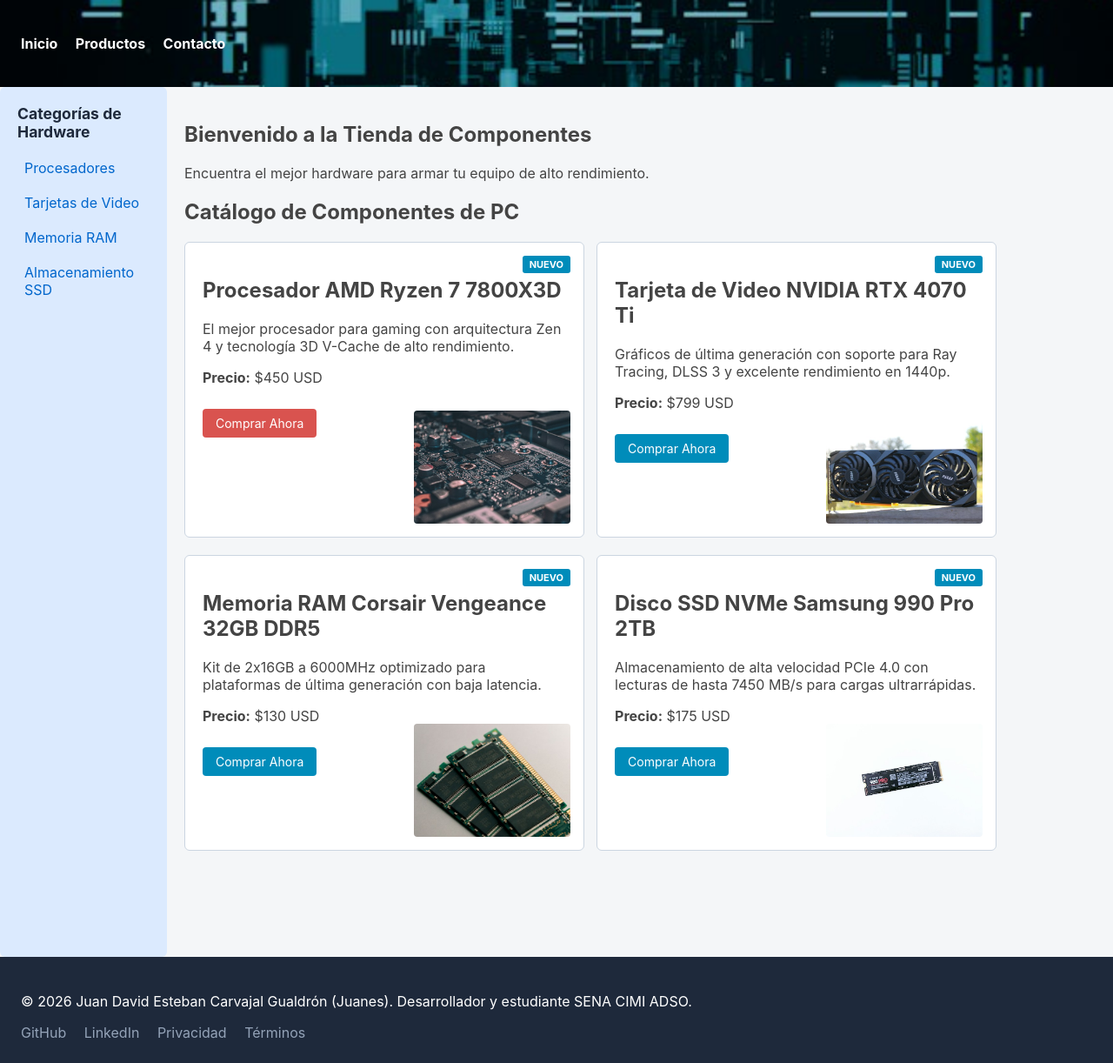
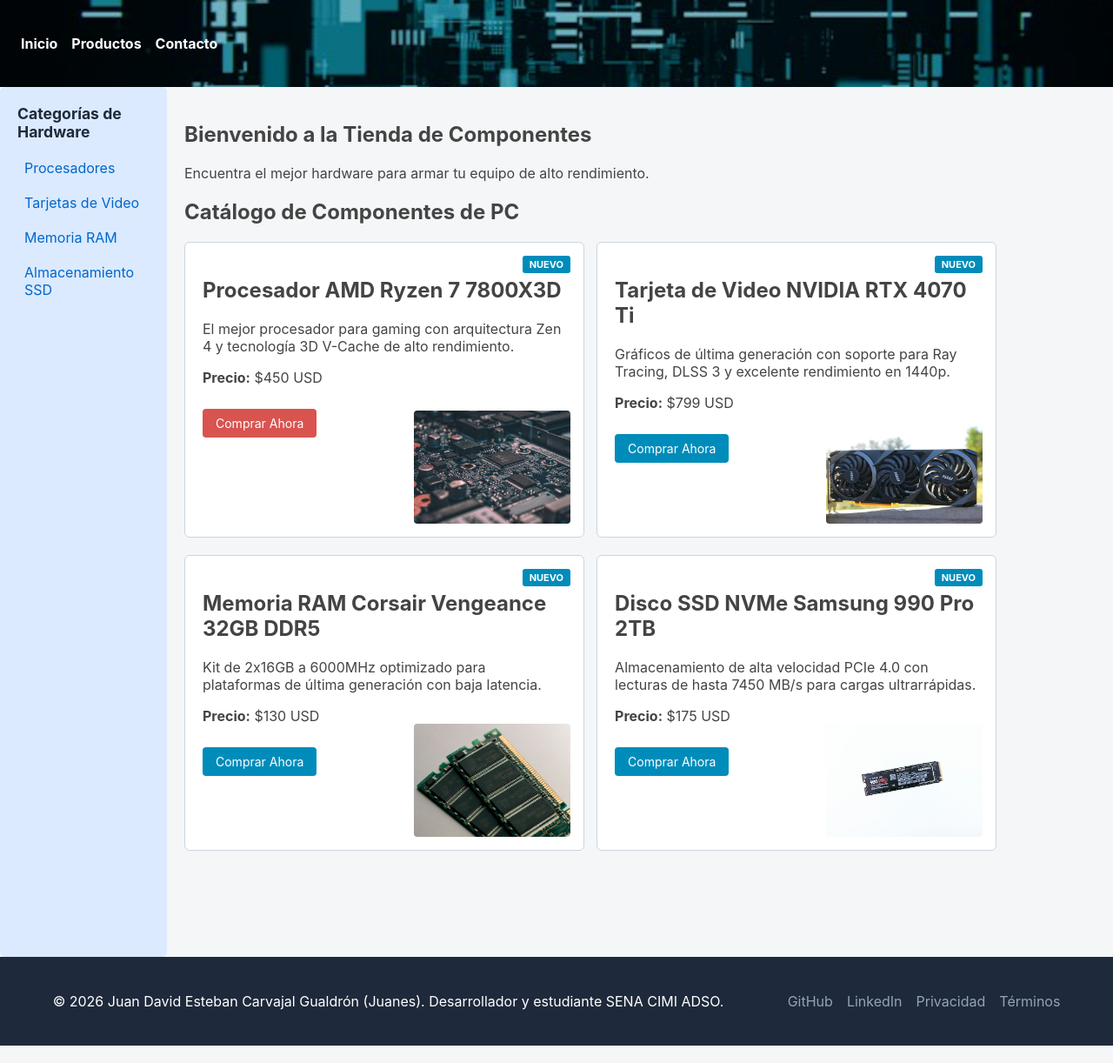
Before and after one commit to JuanesGualdron/CSS, a plain HTML site: page index.html in a window 1280 px wide. Shown: the whole page at 87% size. Drawn offline with Linux system fonts and the light colour scheme.

Commit message:
refactor(estilos): implementa arquitectura flexbox global en body, header, footer y contenedor layout

```diff
--- a/estilos.css
+++ b/estilos.css
@@ -24,6 +24,9 @@ body {
     color: var(--color-texto);
     margin: 0;
     background-color: var(--color-fondo);
+    display: flex;
+    flex-direction: column;
+    min-height: 100vh;
 }
 
 .header {
@@ -33,6 +36,9 @@ body {
     background-image: url('./recursos/Fondo.jpg');
     background-size: cover;
     background-position: center;
+    display: flex;
+    justify-content: space-between;
+    align-items: center;
 }
 
 .nav__list {
@@ -41,19 +47,16 @@ body {
     margin: 0;
 }
 
-.nav__item {
-    display: inline;
-    margin-right: var(--espaciado-medio);
-}
-
 .nav__link {
     color: var(--color-blanco);
     text-decoration: none;
     font-weight: bold;
 }
 
-/* Contenedor general (Maquetación Tradicional sin flex) */
+
 .contenedor-layout {
+    display: flex;
+    flex: 1; /* Hace que este contenedor crezca y empuje el footer al fondo */
     width: 100%;
     box-sizing: border-box;
 }
@@ -71,7 +74,9 @@ body {
     background-color: var(--color-secundario);
     color: var(--color-blanco);
     padding: 25px var(--espaciado-grande);
-    clear: both; /* Limpia los flotados o elementos en línea anteriores */
+    display: flex;
+    justify-content: space-around;
+    align-items: center;
 }
 
 .footer__list {
@@ -80,12 +85,17 @@ body {
     margin: 0;
 }
 
-.footer__item {
-    display: inline;
-    margin-right: var(--espaciado-medio);
-}
 
 .footer__link {
     color: var(--color-secundario-texto);
     text-decoration: none;
 }
+
+.nav__list,
+.footer__list {
+    list-style: none;
+    padding: 0;
+    margin: 0;
+    display: flex;
+    gap: var(--espaciado-medio);
+}
```
